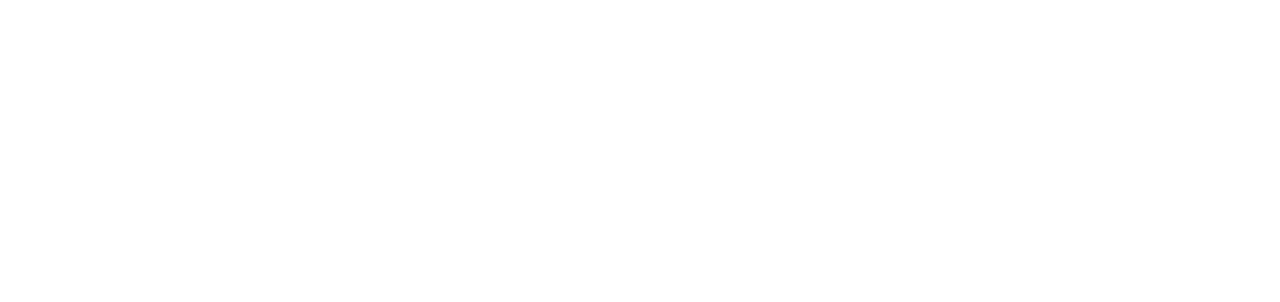
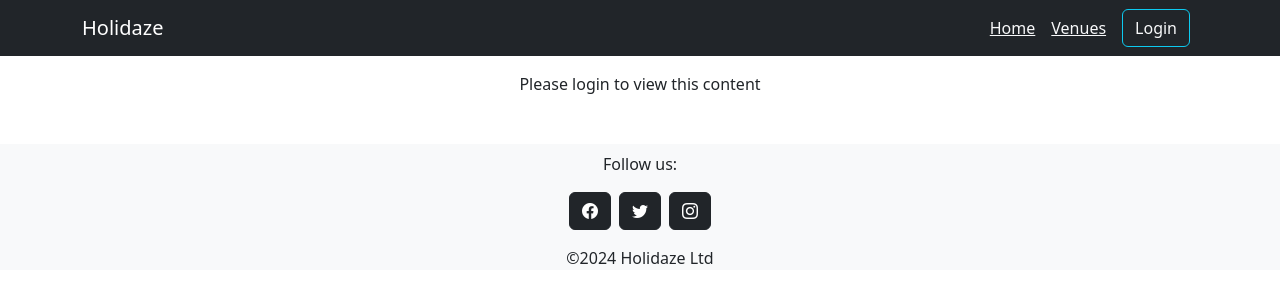
Before and after one commit to Emel-H/Holidaze-PE2, a React (Create React App) app in the folder holidaze-pe2/: page /profile/1 in a window 1280 px wide. Before the commit this address had no page. Shown: the top 302 px of the page. Built offline with nearby package versions, Linux system fonts and the light colour scheme.

Commit message:
added profile and update avatar functionality

```diff
--- a/holidaze-pe2/src/App.js
+++ b/holidaze-pe2/src/App.js
@@ -29,13 +29,12 @@ function App() {
           <Route path="/" element={<Layout />}>
             <Route exact path="/" element={<Home />} />
             <Route path="/login" element={<Login />} />
-            <Route path="/profile" element={<Profile />} />
+            <Route path="/profile/:id" element={<Profile />} />
             <Route path="/register" element={<Register />} />
             <Route path="/venues" element={<Venues />} />
             <Route path="/venue/:id" element={<Venue />} />
           </Route>
         </Routes>
-
         <script src="https://cdn.jsdelivr.net/npm/react/umd/react.production.min.js" ></script>
         <script src="https://cdn.jsdelivr.net/npm/react-dom/umd/react-dom.production.min.js" ></script>
         <script src="https://cdn.jsdelivr.net/npm/react-bootstrap@next/dist/react-bootstrap.min.js" ></script>
--- a/holidaze-pe2/src/components/Footer/index.js
+++ b/holidaze-pe2/src/components/Footer/index.js
@@ -2,8 +2,8 @@ import React from "react";
 
 function Footer() {
     return (
-      <footer className="bg-light text-info">
-        <p className="mt-2">Follow us:</p>
+      <footer className="bg-light text-dark mt-5">
+        <p className="pt-2">Follow us:</p>
         <p>
             <a className="btn btn-dark mx-1" href="https://www.facebook.com" ><i className="bi bi-facebook text-white"></i></a>
             <a className="btn btn-dark mx-1" href="https://www.twitter.com" ><i className="bi bi-twitter text-white"></i></a>
--- a/holidaze-pe2/src/components/Header/navbar.js
+++ b/holidaze-pe2/src/components/Header/navbar.js
@@ -10,14 +10,14 @@ function NavBar() {
   return (
     <Navbar expand="md" className="fixed-top" bg='dark'>
       <Container>
-        <Navbar.Brand className="text-info">Holidaze</Navbar.Brand>
+        <Navbar.Brand className="text-white">Holidaze</Navbar.Brand>
         <Navbar.Toggle className="bg-light" aria-controls="basic-navbar-nav" />
         <Navbar.Collapse id="basic-navbar-nav" className="justify-content-end">
           <Nav className="align-items-center">
             <Nav.Item><Link className="text-light mx-2" to="/">Home</Link></Nav.Item>
             <Nav.Item><Link className="text-light mx-2" to="/venues">Venues</Link></Nav.Item>
-            <Nav.Item>{loggedIn?<Link className="text-light mx-2" to="/profile">{username}</Link>:<Link></Link>}</Nav.Item>
-            <Nav.Item>{loggedIn? <Link className='text-light mx-2 btn btn-outline-success' onClick={function(){clear()}} to="/">Log out</Link> : <Link className='text-light mx-2 btn btn-outline-success' to='/login'>Login</Link>}</Nav.Item>
+            <Nav.Item>{loggedIn?<Link className="text-light mx-2" to={`/profile/${username}`}>{username}</Link>:<Link></Link>}</Nav.Item>
+            <Nav.Item>{loggedIn? <Link className='text-light mx-2 btn btn-outline-info' onClick={function(){clear()}} to="/">Log out</Link> : <Link className='text-light mx-2 btn btn-outline-info' to='/login'>Login</Link>}</Nav.Item>
           </Nav>
         </Navbar.Collapse>
       </Container>
--- a/holidaze-pe2/src/pages/login.js
+++ b/holidaze-pe2/src/pages/login.js
@@ -3,11 +3,13 @@ import { useNavigate, Link } from 'react-router-dom';
 import { userDetails } from '../util/userdetails';
 
 const loginurl = "https://v2.api.noroff.dev/auth/login?_holidaze=true";
+const apiurl = "https://v2.api.noroff.dev/auth/create-api-key";
 
 
 function Login() {
 
     const addUser = userDetails((state) => state.addUser);
+    const addApiKey = userDetails((state) => state.addApiKey);
     const navigate = useNavigate();
 
     const LoginUser = async (event) => {
@@ -26,13 +28,27 @@ function Login() {
             })
         };
         const response = await fetch(loginurl,requestOptions);
+        const json = await response.json();
         if(response.ok){
-            const json = await response.json();
             addUser(json.data);
-            navigate("../profile");
+            const requestOptions1 = {
+                method: 'POST',
+                headers: {
+                    Authorization: `Bearer ${json.data.accessToken}`
+                },
+
+            };
+            const response1 = await fetch(apiurl,requestOptions1);
+            const json1 = await response1.json();
+            if(response1.ok){
+                addApiKey(json1.data.key);
+                navigate("../profile/"+json.data.name);
+            }
+            else{
+                alert(json1.errors[0].message);
+            }
         }
         else{
-            const json = await response.json();
             alert(json.errors[0].message);
         }
     }
--- a/holidaze-pe2/src/pages/profile.js
+++ b/holidaze-pe2/src/pages/profile.js
@@ -1,28 +1,131 @@
-import React from 'react';
-import { Link } from 'react-router-dom';
-import {Container, Row } from 'react-bootstrap';
+import React, { useEffect, useState } from "react";
+import { Link, useParams } from 'react-router-dom';
+import { Container, Row, Col, Spinner } from 'react-bootstrap';
 import { userDetails } from '../util/userdetails';
 
 
+const profileUrl = "https://v2.api.noroff.dev/holidaze/profiles/";
 
-function Home() {
+function GetProfile(id, token, key, image, setImage){
 
-    const username = userDetails((state) => state.name);
+    const [profile, setProfile] = useState([]);
+    const [isLoading, setIsLoading] = useState(true);
+
+    useEffect(() => {
+        async function getData() {
+            try{
+                setIsLoading(true);
+                const requestOptions = {
+                    method: 'GET',
+                    headers: {
+                        'Content-Type': 'application/json',
+                        Authorization: `Bearer ${token}`,
+                        "X-Noroff-API-Key": key
+                    },
+                };
+                const response = await fetch(profileUrl+id,requestOptions);
+                const json = await response.json();
+
+                if(response.ok){
+                    setProfile(json.data);
+                    setImage(json.data.avatar.url);
+                }
+                else{
+                    alert(json.errors[0].message);
+                }
+                setIsLoading(false);
+            }
+            catch (error){
+                setIsLoading(false);
+            }
+        }
+        getData();
+    },[id, token, key, image, setImage]);
+
+    if (isLoading) {
+        return <Spinner animation="border" role="status"></Spinner>;
+    }
+    else{
+        return (
+            <Container className="mt-5 pt-5">
+                <Row className="mx-5 border border-dark bg-light">
+                    <Col md={4}>
+                        <img src={image} alt={profile.avatar.alt} width="100%"></img>
+                    </Col>
+                    <Col className="justify-content-start" md={5}>
+                        <Row className="ml-1"><h2>{profile.name}</h2></Row>
+                        <Row className="ml-1"> <p>{profile.bio} </p></Row>
+                        <Row className="mt-5 ml-1"> <p>Contact: <a href={`mailto:${profile.email}`}>{profile.email}</a></p></Row>
+                    </Col>
+                </Row>
+            </Container>
+        );
+    }
+}
+
+function Profile(){
+    const [image, setImage] = useState(
+        "https://c.tenor.com/I6kN-6X7nhAAAAAj/loading-buffering.gif"
+    );
+    let params = useParams()
+    const token = userDetails((state) => state.accessToken);
+    const key = userDetails((state) => state.apiKey);
+    const name = userDetails((state) => state.name);
+    const loggedIn = userDetails((state) => state.loggedIn);
+
+    let profile ="Please login to view this content";
+
+    if(loggedIn){profile=GetProfile(params.id, token, key, image, setImage);}
+
+    const UpdateAvatar = async (event) => {
+        event.preventDefault();
+        const avatar = event.target[0].value;
+        console.log(avatar);
+        console.log(token);
+        console.log(key);
+        const requestOptions = {
+            method: 'PUT',
+            headers: {
+                'Content-Type': 'application/json',
+                Authorization: `Bearer ${token}`,
+                "X-Noroff-API-Key": key
+            },
+            body: JSON.stringify({
+                avatar: {
+                    url: avatar,
+                    alt: "profile avatar image"
+                }
+            })
+        };
+        const response = await fetch(profileUrl+params.id,requestOptions);
+        const json = await response.json();
+
+        if(response.ok){
+            setImage(event.target[0].value);
+            event.target[0].value = "";
+        }
+        else{
+            alert(json.errors[0].message);
+        }
+    }
+
     return (
         <main>
-            <h1 className="text-info pt-5 mt-5"> Hi, {username}</h1>
-            <h2>welcome to your profile page</h2>
             <Container>
-                <Row>
+                <Row className="justify-content-center mt-5 pt-4">
+                    {profile}
+                </Row>
+                {params.id==name?<Row className="mx-5">
+                    <form onSubmit={UpdateAvatar} className="need-validation border border-dark bg-light  pt-3">
+                        <label htmlFor="avatar">Change your avatar:</label>
+                        <input type="url" className="form-control" required id="avatar" aria-label="avatar"/>
+                        <button type="submit" id="SubmitButton" className="btn btn-dark m-3">Update</button>
+                    </form>
+                </Row>:""}
+            </Container>
 
-                </Row>
-                <Row className="justify-content-center">
-
-                </Row>
-            </Container>
         </main>
-
     );
 };
 
-export default Home;
+export default Profile;
--- a/holidaze-pe2/src/pages/register.js
+++ b/holidaze-pe2/src/pages/register.js
@@ -39,13 +39,12 @@ function Home() {
             })
         };
         const response = await fetch(registerUrl,requestOptions);
+        const json = await response.json();
         if(response.ok){
-            const json = await response.json();
             addUser(json.data);
-            navigate("../profile");
+            navigate("../profile/"+json.data.name);
         }
         else{
-            const json = await response.json();
             alert(json.errors[0].message);
         }
 
@@ -61,7 +60,7 @@ function Home() {
                     <p className="text-center mt-1 mb-4" id="userFeedback">Enter registration info below</p>
                     <form onSubmit={RegisterUser} className="need-validation border border-dark rounded">
                         <div className="form-group my-4 mx-3">
-                            <label htmlFor="name">Username</label>
+                            <label htmlFor="username">Username</label>
                             <input type="text" className="form-control" required id="username" aria-label="username"/>
                         </div>
                         <div className="form-group my-4 mx-3">
--- a/holidaze-pe2/src/util/userdetails.js
+++ b/holidaze-pe2/src/util/userdetails.js
@@ -2,12 +2,13 @@ import { create } from 'zustand';
 
 export const userDetails = create( (set) => ({
     loggedIn: false,
-    accessToken: "",
-    avatarURL: "",
-    bannerURL: "",
-    bio: "",
-    email: "",
-    name: "",
+    apiKey:"",
+    accessToken:"",
+    avatarURL:"",
+    bannerURL:"",
+    bio:"",
+    email:"",
+    name:"",
     venueManager: false,
     addUser: (data) => set({
         loggedIn: true,
@@ -21,6 +22,7 @@ export const userDetails = create( (set) => ({
     }),
     clear: () => set({
         loggedIn: false,
+        apiKey: "",
         accessToken: "",
         avatarURL: "",
         bannerURL: "",
@@ -29,4 +31,7 @@ export const userDetails = create( (set) => ({
         name: "",
         venueManager: false
     }),
+    addApiKey: (key) => set({
+        apiKey: key
+    }),
 }));
```
Also changed, not shown: holidaze-pe2/src/pages/venue.js (+14 -40 lines), holidaze-pe2/src/pages/venues.js (+12 -9 lines).
